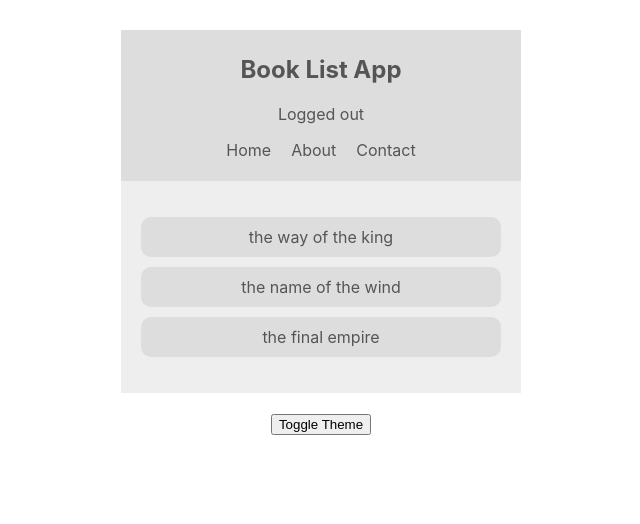
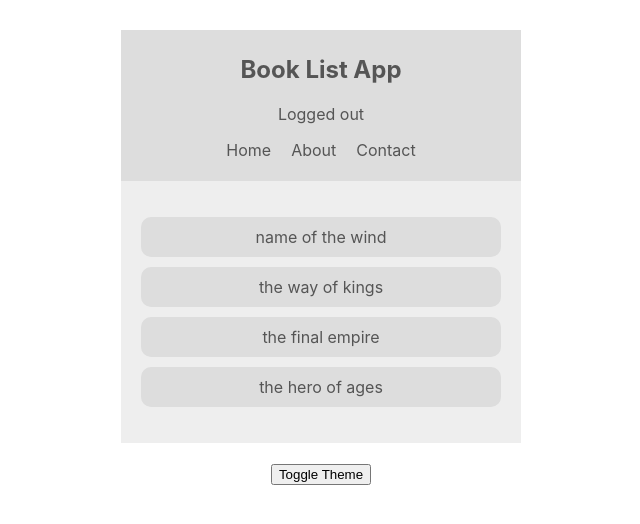
Before and after one commit to asjadjawed/book-list-app, a React (Create React App) app: page / in a window 1280 px wide. Shown: the top 524 px of the page, without its empty margins (319-959 px from the left). Built offline with nearby package versions, Linux system fonts and the light colour scheme; the HTML template or start-up script is replaced by a standard one.

Commit message:
Books Functional Context Provider

```diff
--- a/src/App.tsx
+++ b/src/App.tsx
@@ -1,9 +1,12 @@
 import React from "react";
+
 import Navbar from "./components/Navbar";
 import BookList from "./components/BookList";
+import ThemeToggle from "./components/ThemeToggle";
+
 import ThemeContextProvider from "./contexts/ThemeContext";
-import ThemeToggle from "./components/ThemeToggle";
 import AuthContextProvider from "./contexts/AuthContext";
+import BookContextProvider from "./contexts/BookContext";
 
 function App() {
   return (
@@ -11,7 +14,9 @@
       <AuthContextProvider>
         <ThemeContextProvider>
           <Navbar></Navbar>
-          <BookList></BookList>
+          <BookContextProvider>
+            <BookList></BookList>
+          </BookContextProvider>
           <ThemeToggle></ThemeToggle>
         </ThemeContextProvider>
       </AuthContextProvider>
--- a/src/components/BookList.tsx
+++ b/src/components/BookList.tsx
@@ -1,9 +1,12 @@
 import React, { useContext } from "react";
 import { ThemeContext } from "../contexts/ThemeContext";
+import { BookContext } from "../contexts/BookContext";
 
 const BookList = () => {
   const { light, dark, isLightTheme } = useContext(ThemeContext)!;
   const theme = isLightTheme ? light : dark;
+
+  const { books } = useContext(BookContext)!;
 
   return (
     <div
@@ -11,9 +14,11 @@
       style={{ background: theme.bg, color: theme.syntax }}
     >
       <ul>
-        <li style={{ background: theme.ui }}>the way of the king</li>
-        <li style={{ background: theme.ui }}>the name of the wind</li>
-        <li style={{ background: theme.ui }}>the final empire</li>
+        {books.map((book) => (
+          <li key={book.id} style={{ background: theme.ui }}>
+            {book.title}
+          </li>
+        ))}
       </ul>
     </div>
   );
--- /dev/null
+++ b/src/contexts/BookContext.tsx
@@ -0,0 +1,30 @@
+import React, { createContext, useState } from "react";
+
+interface BookInterface {
+  title: string;
+  id: number;
+}
+
+interface BookContextInterface {
+  books: BookInterface[];
+  setBooks: React.Dispatch<React.SetStateAction<BookInterface[]>>;
+}
+
+export const BookContext = createContext<BookContextInterface | null>(null);
+
+const BookContextProvider: React.FC = (props) => {
+  const [books, setBooks] = useState<BookInterface[]>([
+    { title: "name of the wind", id: 1 },
+    { title: "the way of kings", id: 2 },
+    { title: "the final empire", id: 3 },
+    { title: "the hero of ages", id: 4 },
+  ]);
+
+  return (
+    <BookContext.Provider value={{ books, setBooks }}>
+      {props.children}
+    </BookContext.Provider>
+  );
+};
+
+export default BookContextProvider;
```
